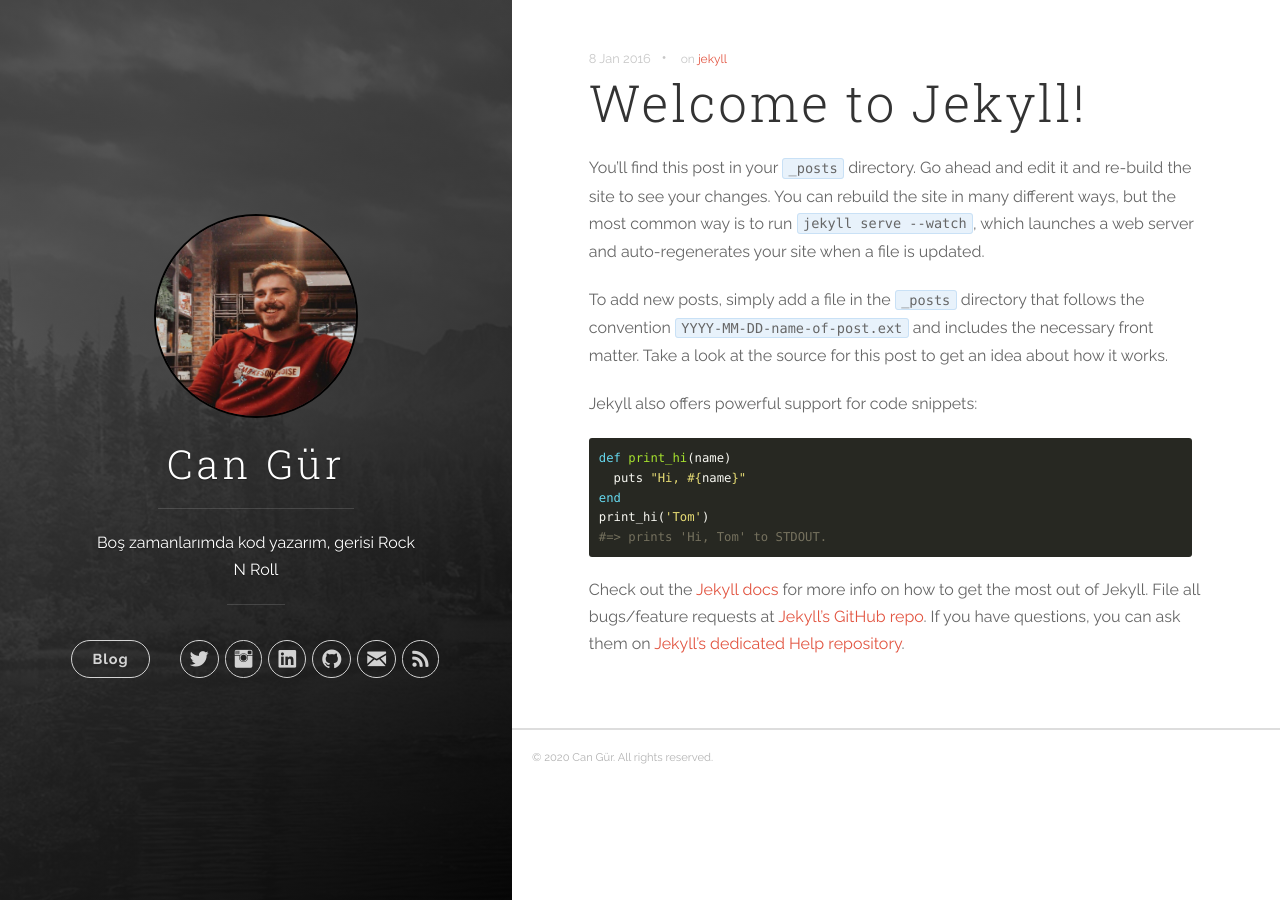
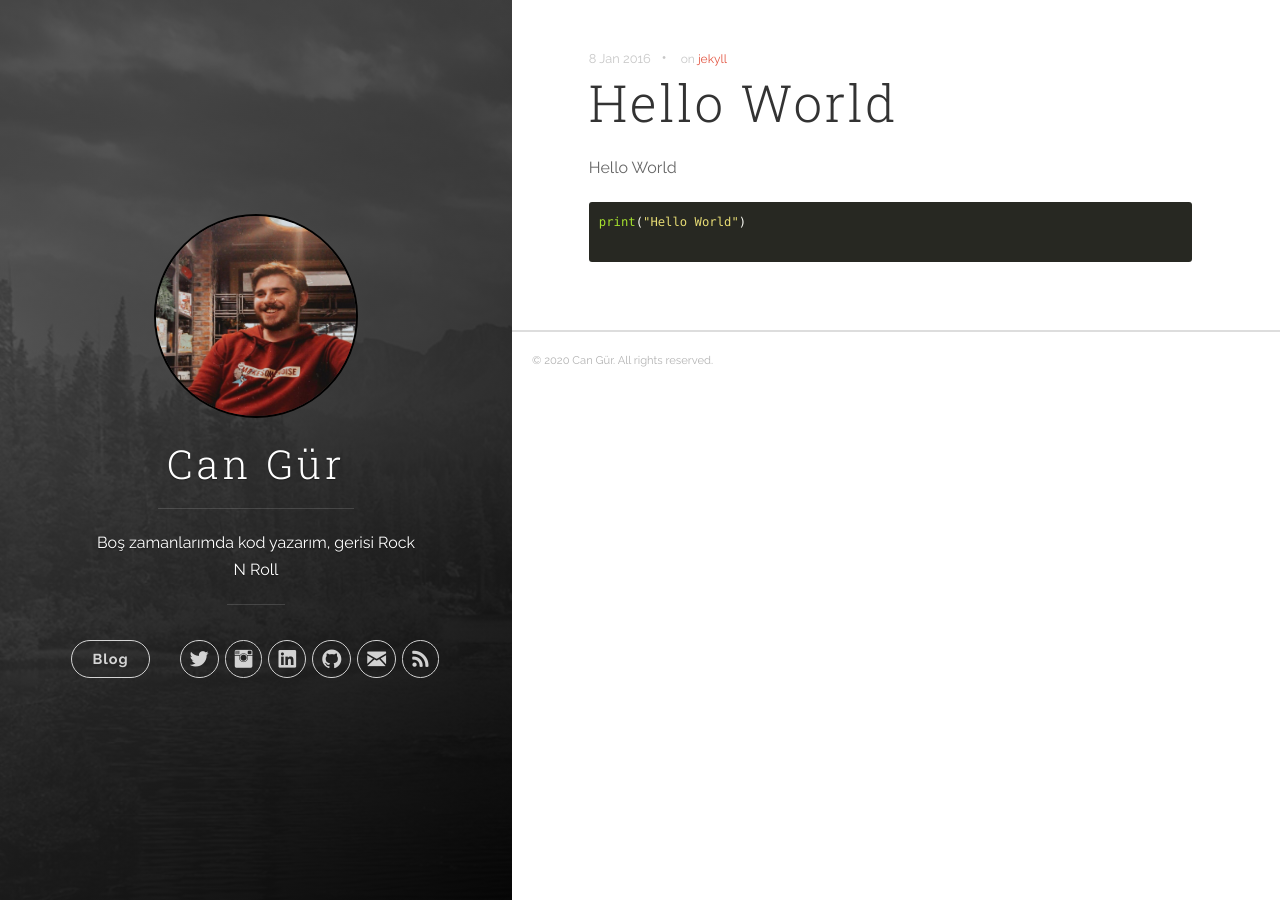
Before and after one commit to cangurdev/cvngur.github.io, a Jekyll site: the page built from _posts/2016-01-08-welcome-to-jekyll.markdown, in a window 1280 px wide. Built offline with Jekyll 4.4.1, drawn with Linux system fonts in a browser that asks for light colours.

Commit message:
some changes

````diff
--- a/_posts/2016-01-08-welcome-to-jekyll.markdown
+++ b/_posts/2016-01-08-welcome-to-jekyll.markdown
@@ -1,25 +1,11 @@
 ---
-title:  "Welcome to Jekyll!"
+title:  "Hello World"
 date:   2016-01-08 15:04:23
 categories: [jekyll]
 tags: [jekyll]
 ---
-You’ll find this post in your `_posts` directory. Go ahead and edit it and re-build the site to see your changes. You can rebuild the site in many different ways, but the most common way is to run `jekyll serve --watch`, which launches a web server and auto-regenerates your site when a file is updated.
+Hello World
+``` python
+print("Hello World")
 
-To add new posts, simply add a file in the `_posts` directory that follows the convention `YYYY-MM-DD-name-of-post.ext` and includes the necessary front matter. Take a look at the source for this post to get an idea about how it works.
-
-Jekyll also offers powerful support for code snippets:
-
-``` ruby
-def print_hi(name)
-  puts "Hi, #{name}"
-end
-print_hi('Tom')
-#=> prints 'Hi, Tom' to STDOUT.
 ```
-
-Check out the [Jekyll docs][jekyll] for more info on how to get the most out of Jekyll. File all bugs/feature requests at [Jekyll’s GitHub repo][jekyll-gh]. If you have questions, you can ask them on [Jekyll’s dedicated Help repository][jekyll-help].
-
-[jekyll]:      http://jekyllrb.com
-[jekyll-gh]:   https://github.com/jekyll/jekyll
-[jekyll-help]: https://github.com/jekyll/jekyll-help
````
